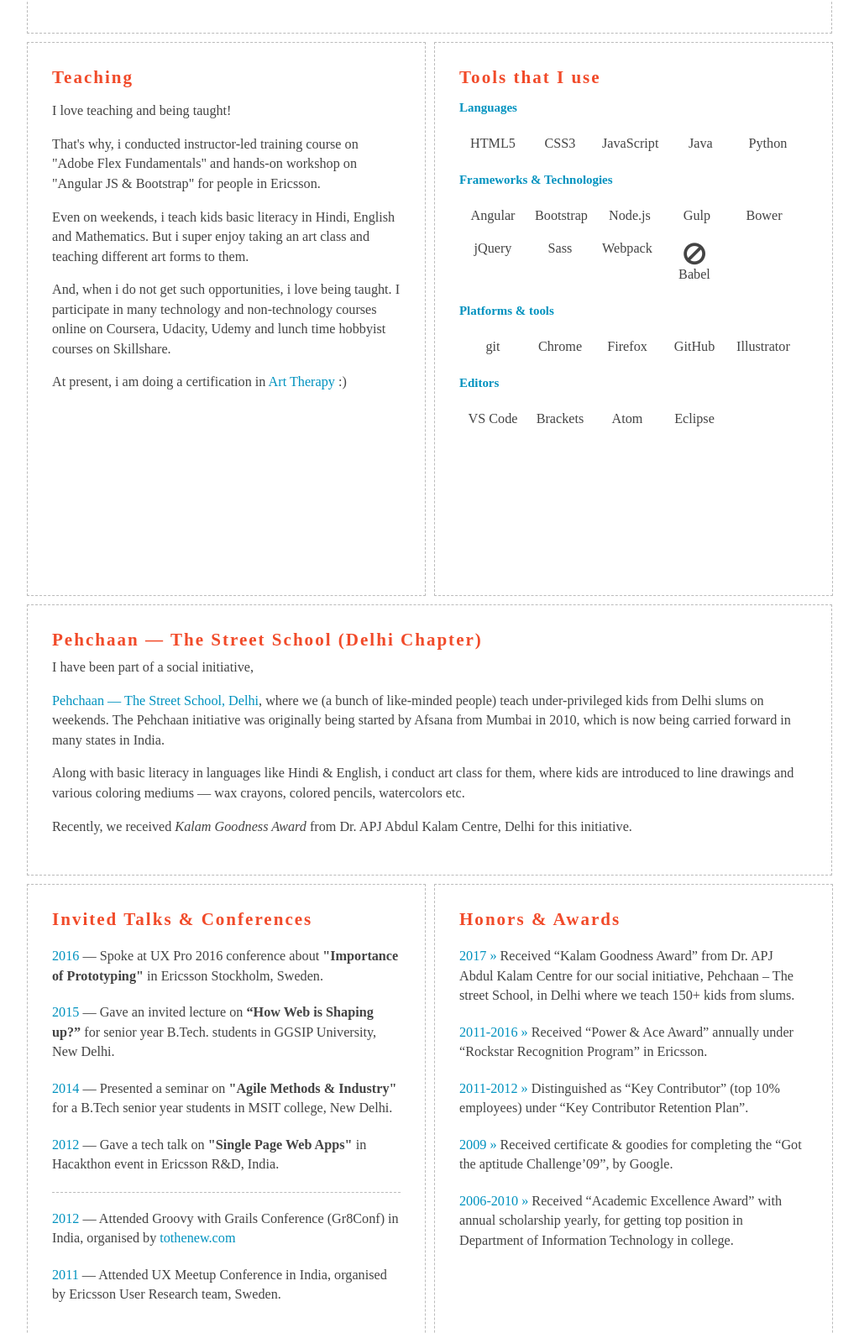
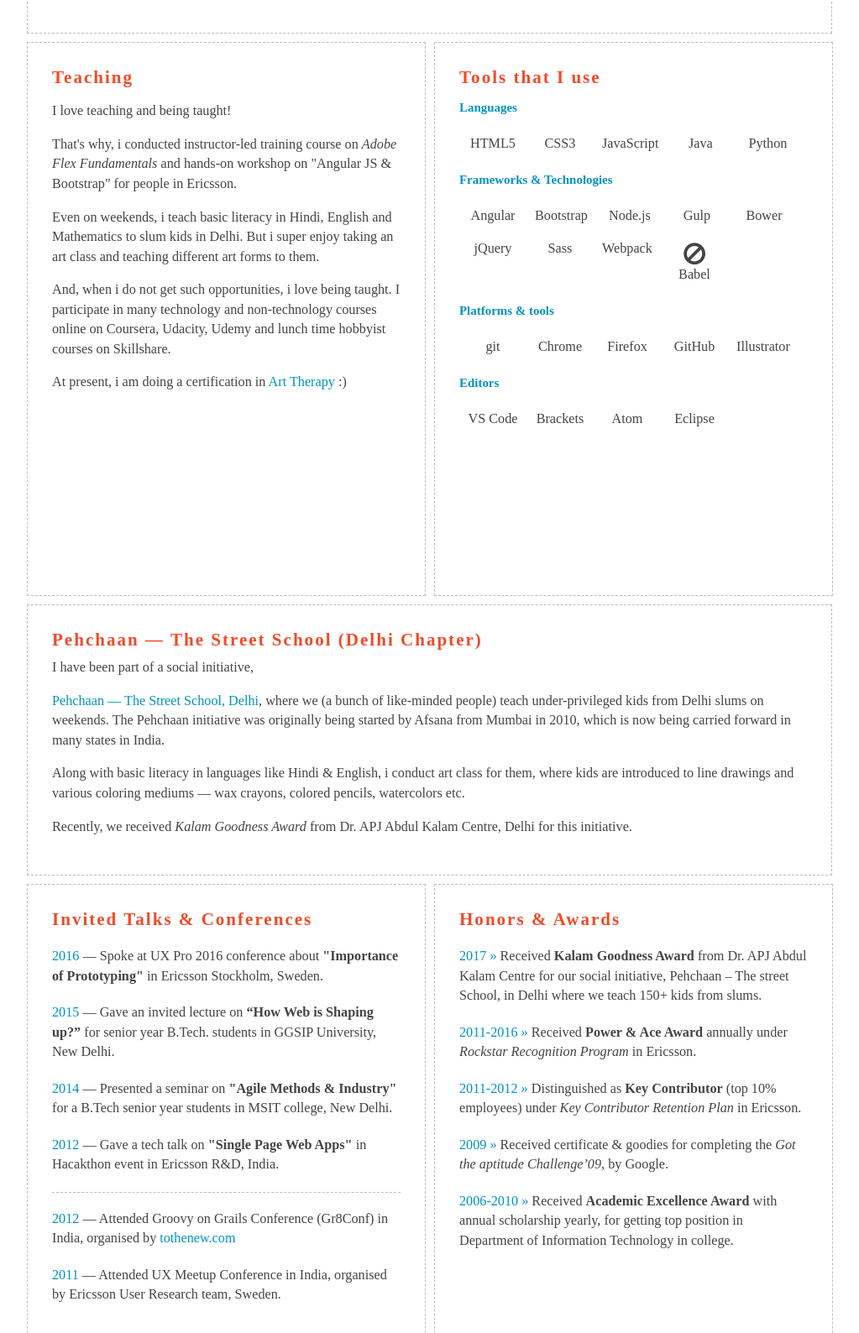
Before and after one commit to ashish-chopra/ashish-chopra.github.io, a website: page index.html in a window 1280 px wide. Shown: the part 1432-3020 px from the top of the page at 84% size, without its empty margins (108-1131 px from the left). Drawn offline with Linux system fonts and the light colour scheme; some icons are missing.

Commit message:
bugs corrected. Thanks shivam

```diff
--- a/index.html
+++ b/index.html
@@ -10,6 +10,7 @@
     <link rel="stylesheet" href="https://cdn.rawgit.com/konpa/devicon/master/devicon.min.css">
     <link rel="stylesheet" href="main.css">
     <script>
+        // simple hack to pull out contact grid in responsive layout.
         window.onload = function () {
             if (screen.width < 500) {
                 var header = document.querySelector('.header-column');
@@ -71,13 +72,13 @@
             </section>
 
             <section class="column no-border no-padding grid-column">
-                <a class="grid-item selectable" href="mailto://sendtoashishchopra@gmail.com" title="send me an email"><i class="fa fa-envelope"></i></a>
+                <a class="grid-item selectable" href="mailto:sendtoashishchopra@gmail.com" title="send me an email"><i class="fa fa-envelope"></i></a>
                 <a class="grid-item selectable" href="https://github.com/ashish-chopra" title="Checkout my GitHub projects" target="_blank"><i class="fa fa-github"></i></a>
                 <a class="grid-item selectable" href="https://www.linkedin.com/in/ashishchopra22" title="Checkout my Linkedin Profile" target="_blank"><i class="fa fa-linkedin"></i></a>
-                <a class="grid-item selectable" href="https://http://mycodelab.blogspot.in/" target="_blank" title="Collection of technical essays"><i class="fa fa-file-text"></i></a>
+                <a class="grid-item selectable" href="https://mycodelab.blogspot.in/" target="_blank" title="Collection of my technical essays"><i class="fa fa-file-text"></i></a>
                 <a class="grid-item selectable" href="https://www.quora.com/profile/Ashish-Chopra-35" title="Checkout my answers on Quora"
                     target="_blank"><i class="fa fa-quora"></i></a>
-                    <a class="grid-item selectable" target="_blank" title="Checkout my YouTube playlists"><i class="fa fa-youtube-play"></i></a>
+                    <a class="grid-item selectable" href="https://www.youtube.com/user/sendashish" target="_blank" title="Checkout my YouTube collection"><i class="fa fa-youtube-play"></i></a>
                     <a class="grid-item selectable" href="https://www.facebook.com/ashish.chopra22" title="Contact me on FB" target="_blank"><i class="fa fa-facebook"></i></a>
                     <a class="grid-item selectable" href="https://plus.google.com/u/0/117664934626749850613" target="_blank" title="Contact me on G+"><i class="fa fa-google-plus"></i></a>
             </section>
@@ -145,11 +146,11 @@
                 <h3 class="column-heading">Teaching</h3>
                 <div class="column-body">
                     <p>I love teaching and being taught!</p>
-                    <p>That's why, i conducted instructor-led training course on "Adobe Flex Fundamentals" and hands-on workshop
+                    <p>That's why, i conducted instructor-led training course on <em>Adobe Flex Fundamentals</em> and hands-on workshop
                         on "Angular JS &amp; Bootstrap" for people in Ericsson.
                     </p>
                     <p>
-                        Even on weekends, i teach kids basic literacy in Hindi, English and Mathematics. But i super enjoy taking an art class and
+                        Even on weekends, i teach basic literacy in Hindi, English and Mathematics to slum kids in Delhi. But i super enjoy taking an art class and
                         teaching different art forms to them.
                     </p>
                     <p>
@@ -310,7 +311,7 @@
                         </li>
                         <li class="separator"></li>
                         <li>
-                            <span class="link">2012</span> — Attended Groovy with Grails Conference (Gr8Conf) in India, organised
+                            <span class="link">2012</span> — Attended Groovy on Grails Conference (Gr8Conf) in India, organised
                             by
                             <a target="_blank" class="link" href="http://tothenew.com">tothenew.com</a>
                         </li>
@@ -327,24 +328,24 @@
                     <p>
                         <ul class="project-list">
                             <li>
-                                <span class="link">2017  &raquo;</span> Received “Kalam Goodness Award” from Dr. APJ Abdul
+                                <span class="link">2017  &raquo;</span> Received <b>Kalam Goodness Award</b> from Dr. APJ Abdul
                                 Kalam Centre for our social initiative, Pehchaan – The street School, in Delhi where we teach
                                 150+ kids from slums.
                             </li>
                             <li>
-                                <span class="link">2011-2016  &raquo;</span> Received “Power &amp; Ace Award” annually under
-                                “Rockstar Recognition Program” in Ericsson.
+                                <span class="link">2011-2016  &raquo;</span> Received <b>Power &amp; Ace Award</b> annually under
+                                <em>Rockstar Recognition Program</em> in Ericsson.
                             </li>
                             <li>
-                                <span class="link">2011-2012  &raquo;</span> Distinguished as “Key Contributor” (top 10%
-                                employees) under “Key Contributor Retention Plan”.
+                                <span class="link">2011-2012  &raquo;</span> Distinguished as <b>Key Contributor</b> (top 10%
+                                employees) under <em>Key Contributor Retention Plan</em> in Ericsson.
                             </li>
                             <li>
                                 <span class="link">2009  &raquo;</span> Received certificate &amp; goodies for completing
-                                the “Got the aptitude Challenge’09”, by Google.
+                                the <em>Got the aptitude Challenge’09</em>, by Google.
                             </li>
                             <li>
-                                <span class="link">2006-2010  &raquo;</span> Received “Academic Excellence Award” with annual
+                                <span class="link">2006-2010  &raquo;</span> Received <b>Academic Excellence Award</b> with annual
                                 scholarship yearly, for getting top position in Department of Information Technology in college.
                             </li>
                         </ul>
```
